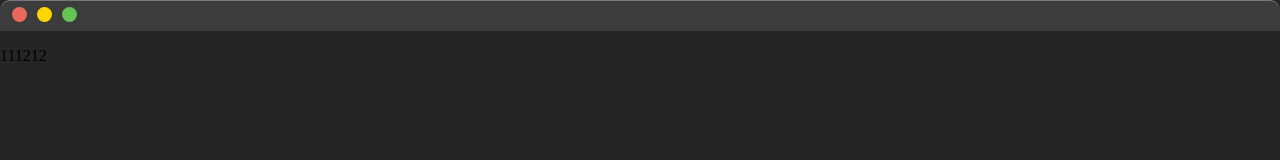
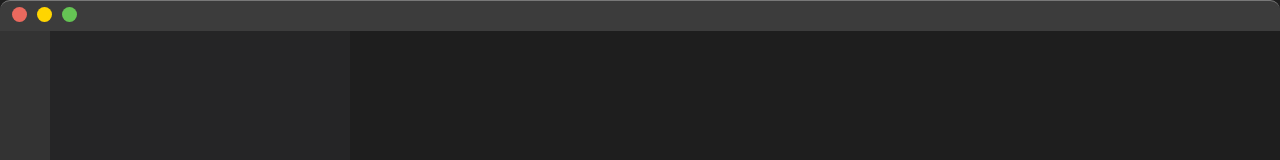
Before and after one commit to lcijoyce622/joyce-web, a Vue app: page / in a window 1280 px wide. Shown: the top 160 px of the page. Built offline with nearby package versions, Linux system fonts and the light colour scheme.

Commit message:
樣式修改

```diff
--- a/src/assets/main.css
+++ b/src/assets/main.css
@@ -9,11 +9,11 @@
 
 
 
-@media (min-width: 1024px) {
+/* @media (min-width: 1024px) { */
   body {
     padding: 0;
     margin: 0;
-    background-color: #252526;
+    background-color: #1E1E1E;
     /* display: flex;
     place-items: center; */
   }
@@ -23,4 +23,4 @@
     grid-template-columns: 1fr 1fr;
     padding: 0 2rem; */
   }
-}
+/* } */
--- a/src/components/dialog.vue
+++ b/src/components/dialog.vue
@@ -1,6 +1,5 @@
 <script setup>
   import debounce from "lodash/debounce";
-  import { defineEmits } from "vue";
   const props = defineProps({
     config: {
       type: Object,
@@ -20,7 +19,7 @@
 </script>
 
 <template lang='pug'>
-#Default
+#Dialog
   .dialog-mask(@click="ClickMask")
   .content-area
     .content
@@ -34,7 +33,7 @@
 </template>
 
 <style lang="scss" scoped>
-#Default {
+#Dialog {
   position: fixed;
   top: 0;
   bottom: 0;
@@ -59,7 +58,7 @@
   }
 }
 // 元件
-#Default {
+#Dialog {
   .content {
     background: #fff;
     border-radius: 5px;
--- a/src/components/header.vue
+++ b/src/components/header.vue
@@ -4,18 +4,7 @@ import small from "@/assets/Rectangle.svg"
 import close from "@/assets/close.svg"
 import { Dialog } from "@/plugins/dialog/index.js";
 
-function clickFullScreen () {
-  const elem = document.getElementById("header");
-  if (elem.requestFullscreen) {
-    elem.requestFullscreen();
-  } else if (elem.msRequestFullscreen) {
-    elem.msRequestFullscreen();
-  } else if (elem.mozRequestFullScreen) {
-    elem.mozRequestFullScreen();
-  } else if (elem.webkitRequestFullscreen) {
-    elem.webkitRequestFullscreen();
-  }
-};
+
 function CloseFlow () {
   DialogTest();
 }
@@ -26,6 +15,10 @@ const DialogTest = async () => {
     cancelText: "取消"
   });
 };
+const emit = defineEmits(['full-screen'])
+const clickFullScreen = () => {
+  emit("full-screen")
+}
 </script>
 
 <template lang='pug'>
--- /dev/null
+++ b/src/components/navbar.vue
@@ -0,0 +1,24 @@
+<script setup>
+</script>
+
+<template lang='pug'>
+.navbar
+  .icon-bar
+  .file-bar
+</template>
+
+<style lang="scss" scoped>
+.navbar {
+  display: flex;
+}
+.icon-bar {
+  width: 50px;
+  height: 100vh;
+  background-color: #333333;
+}
+.file-bar{
+  width: 300px;
+  height: 100vh;
+  background-color: #252526;
+}
+</style>
--- a/src/layouts/default.vue
+++ b/src/layouts/default.vue
@@ -1,6 +1,19 @@
 <script setup>
-// import { RouterLink, RouterView } from 'vue-router'
 import Header from "@/components/header.vue"
+import NavBar from "@/components/navbar.vue"
+// 開啟全螢幕 ≡≡≡≡≡≡≡≡≡≡≡≡≡≡≡≡≡≡≡≡≡≡≡≡≡≡≡≡≡≡≡≡≡≡≡≡≡≡≡≡≡≡≡≡≡≡≡≡≡≡≡≡≡≡≡≡≡≡≡≡≡≡≡≡≡≡≡≡≡≡≡≡≡≡≡≡≡≡≡≡≡≡≡≡≡≡≡≡≡≡≡≡
+function clickFullScreen () {
+  const elem = document.getElementById("Default");
+  if (elem.requestFullscreen) {
+    elem.requestFullscreen();
+  } else if (elem.msRequestFullscreen) {
+    elem.msRequestFullscreen();
+  } else if (elem.mozRequestFullScreen) {
+    elem.mozRequestFullScreen();
+  } else if (elem.webkitRequestFullscreen) {
+    elem.webkitRequestFullscreen();
+  }
+};
 </script>
 
 // TODO nav bar(tabs)
@@ -8,8 +21,11 @@ import Header from "@/components/header.vue"
 // TODO main(coding area)
 // TODO footer(terminal)
 <template lang="pug">
-Header
-p 111212
+Header(@full-screen="clickFullScreen")
+#Default
+  NavBar
+  p 111212
+
 
 //- .main
 //-   RouterLink(to="/") Home
@@ -21,7 +37,9 @@ p 111212
 </template>
 
 <style lang="scss" scoped>
-
+#Default {
+  color: white;
+}
 
 @media (min-width: 1024px) {
 }
```
